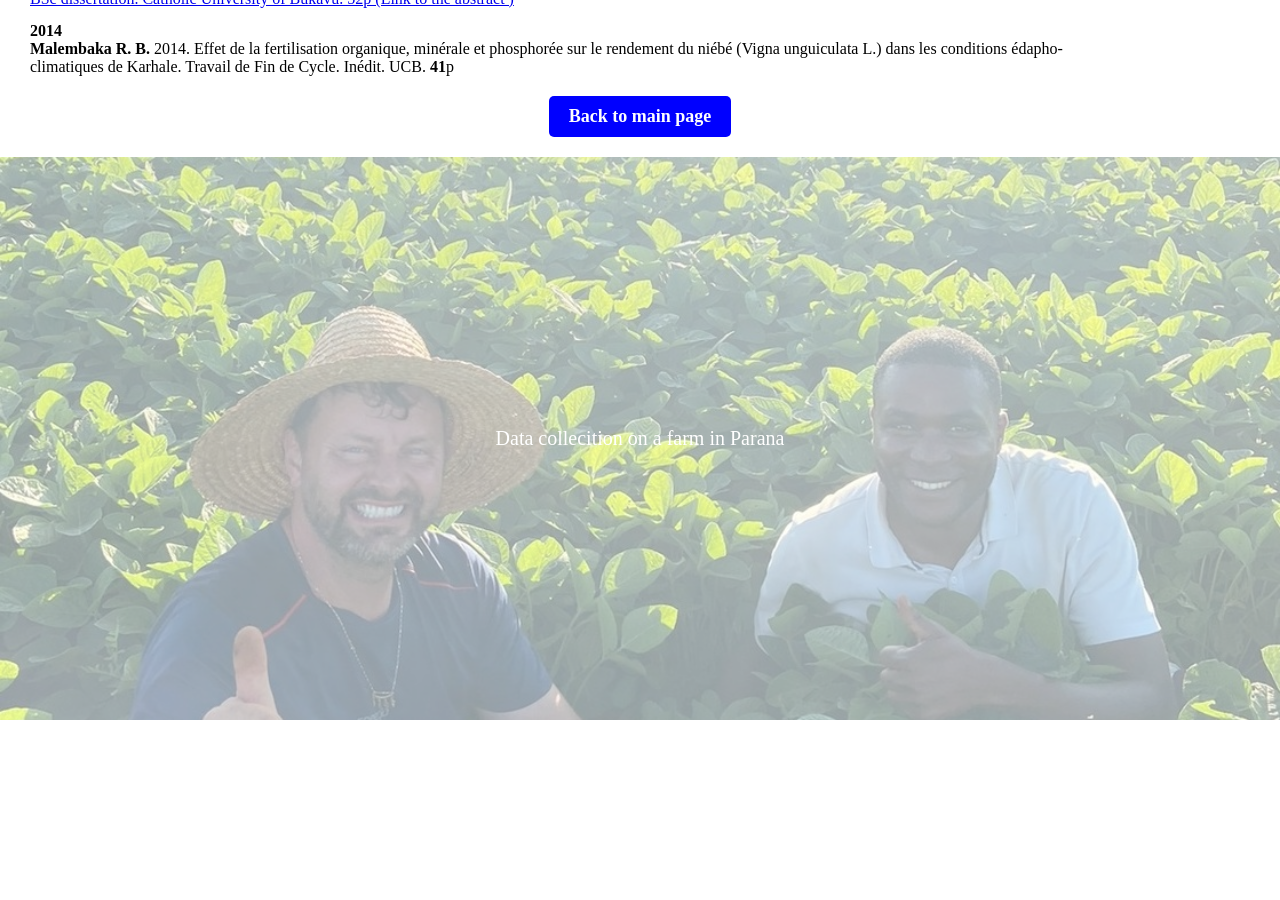
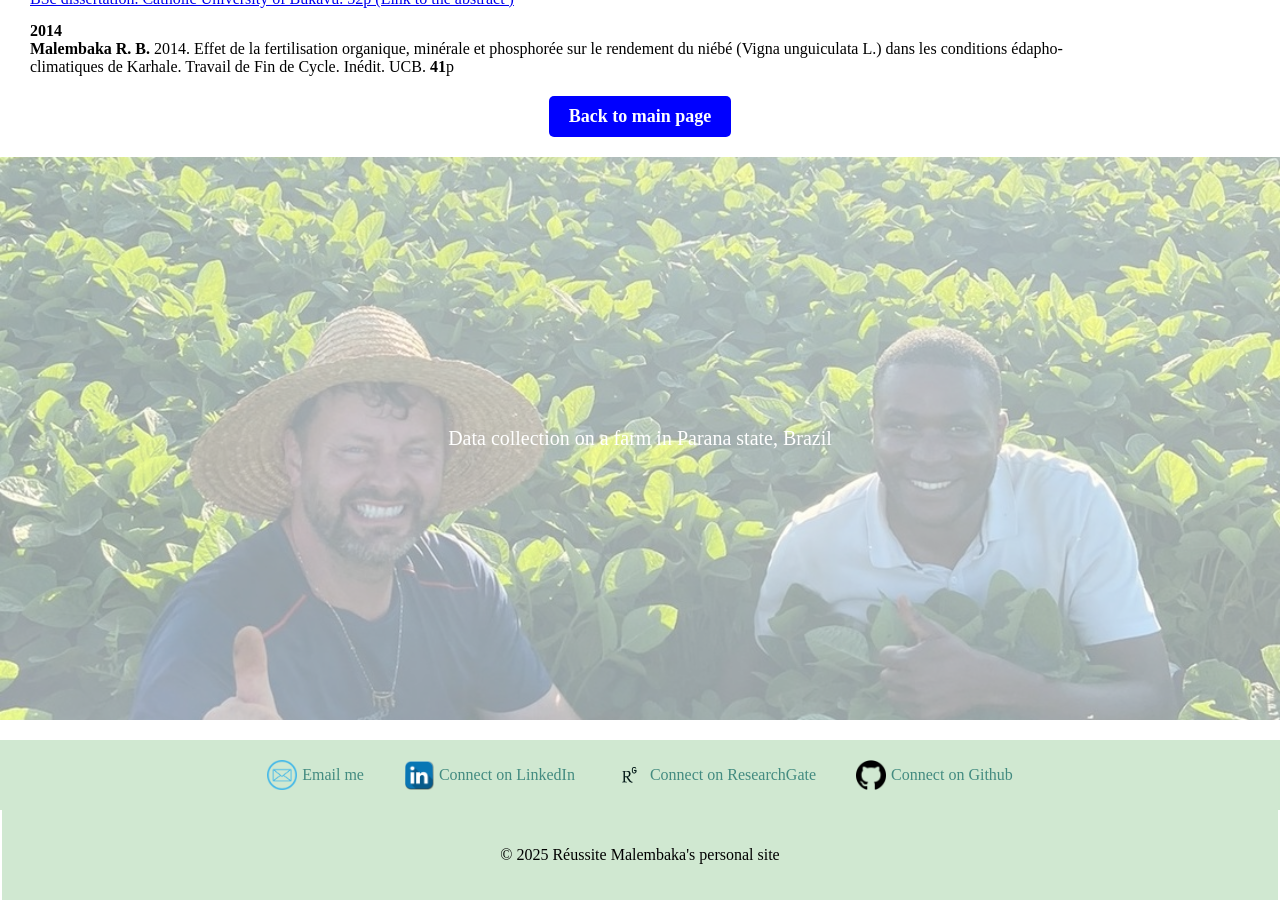
Before and after one commit to reussitemalembaka/reussitemalembaka.github.io, a Jekyll site: the page publications.html, which Jekyll copies as it is, in a window 1280 px wide and 900 px high, scrolled down 765 px. Built offline with Jekyll 4.4.1, drawn with Linux system fonts in a browser that asks for light colours; before the commit the page ends 1485 px from its top, so only the background shows below that.

Commit message:
Updates on footer and headers

```diff
--- a/publications.html
+++ b/publications.html
@@ -150,8 +150,30 @@
     </div>
      <section>
         <div class="footer_with_background bg3">
-            <p> Data collecition on a farm in Parana</p>
+            <p> Data collection on a farm in Parana state, Brazil</p>
         </div>
     </section>
+
+     <footer>
+        <div class="social-links">
+        <a href="mailto:rbugale@ethz.ch">
+            <img src="email_icon.png" alt="" width="30"> Email me
+        </a>
+        <a href="https://www.linkedin.com/in/r%C3%A9ussite-malembaka-561a89104/" target="_blank">
+            <img src="linkedin-icon.png" alt="" width="30"> Connect on LinkedIn
+        </a>
+        <a href="https://www.researchgate.net/profile/Reussite-B-Malembaka" target="_blank">
+            <img src="researchgate-logo.png" alt="logo" width="30"> Connect on ResearchGate
+        </a>
+        <a href="https://github.com/rbugale" target="_blank">
+            <img src="github-logo.png" alt="logo" width="30"> Connect on Github
+        </a>
+
+        </div>
+    </footer>
+    <footer class="center">
+        <p>&copy; 2025 Réussite Malembaka's personal site</p>
+        </div>
+    </footer>
 </body>
 </html>
```
Also changed, not shown: index.html (+5 -3 lines).
